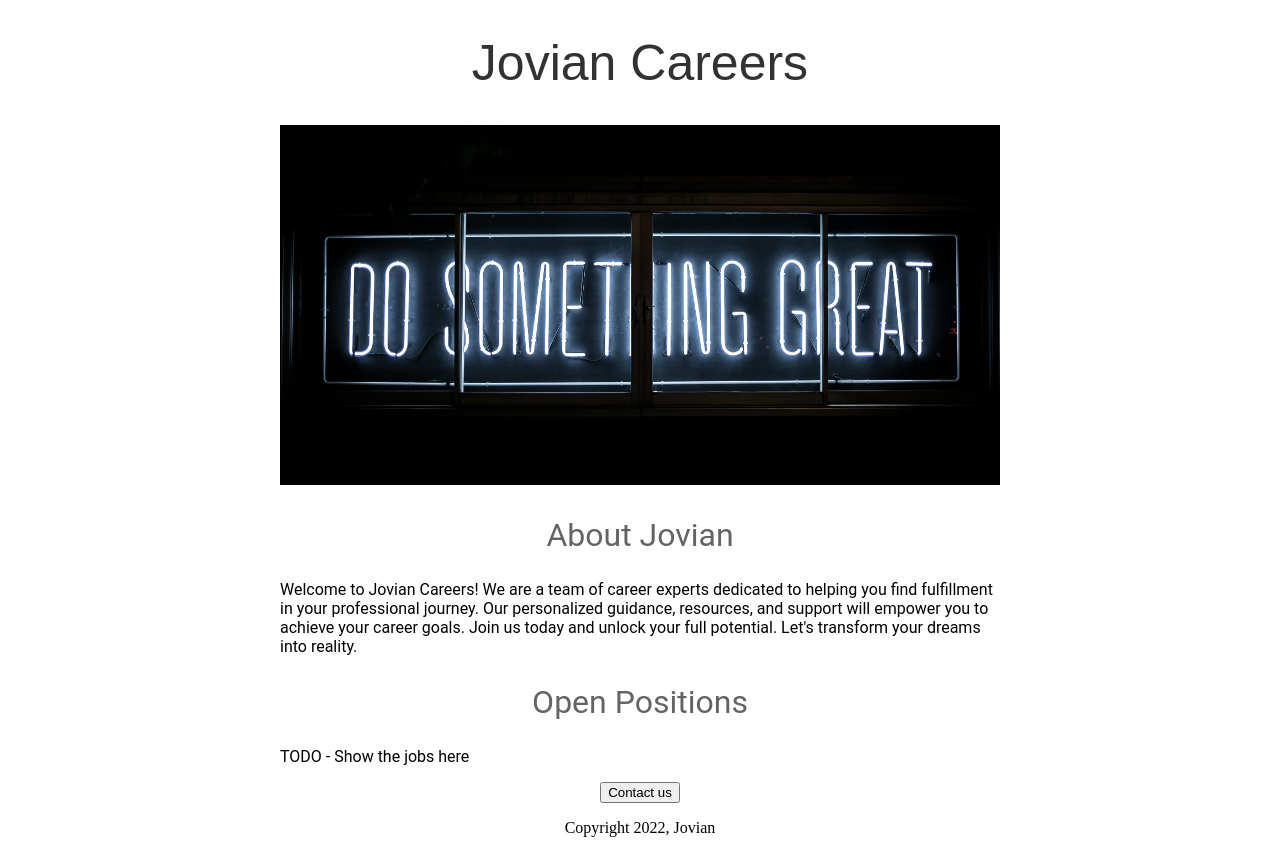
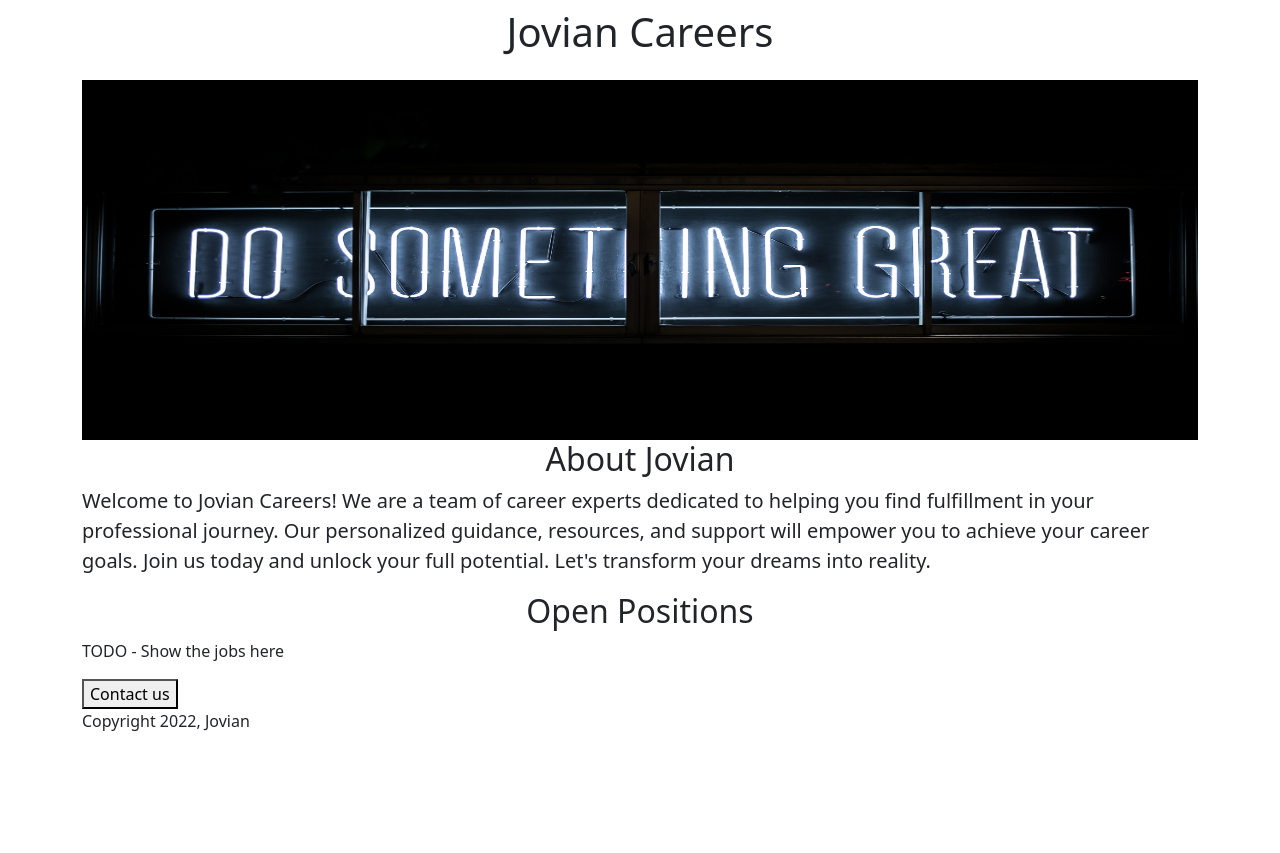
Before and after one commit to P-kaizoku/career-website, a Flask app: page / in a window 1280 px wide. After the commit the page ends 731 px from the top, so only its background shows below. Run offline with Flask 3, Linux system fonts and the light colour scheme.

Commit message:
bootstrap included

```diff
--- a/templates/home.html
+++ b/templates/home.html
@@ -2,56 +2,30 @@
 <html>
     <head>
         <title>Jovian Careers</title>
-       <style>
-           h1 {
-               font-size:50px;
-               font-weight:normal;
-               font-family: sans-serif;
-              color: rgb(50,50,50);
-               text-align: center;
+      <meta charset="utf-8">
+    <meta name="viewport" content="width=device-width, initial-scale=1">
+        <link href="https://cdn.jsdelivr.net/npm/bootstrap@5.3.0/dist/css/bootstrap.min.css" rel="stylesheet" integrity="sha384-9ndCyUaIbzAi2FUVXJi0CjmCapSmO7SnpJef0486qhLnuZ2cdeRhO02iuK6FUUVM" crossorigin="anonymous">
+      <style>
+        #banner {
+          height:360px;
+          width: 100%;
+        }
+      </style>
 
-           }
-
-           #banner {
-                width:100%;
-                height:360px;
-              object-fit: cover;
-
-           }
-
-           h2 {
-                font-family: Roboto;
-                font-size: 32px;
-                color: rgb(100,100,100);
-                text-align: center;
-                font-weight: normal;
-
-           }
-
-         .bodytext {
-           font-family:Roboto;
-           color: rbg(80,80,80)
-         }
-
-         #container {
-           max-width:720px;
-          margin: 0 auto;
-         }
-       </style>
     </head>
     <body>
-      <div id="container">
-         <h1>Jovian Careers</h1>
-          <img id="banner" src="http://127.0.0.1:5000/static/banner.jpg">
-          <h2>About Jovian</h2>
-          <p class="bodytext">
+      <div class="container">
+         <h1 class="text-center mt-2 mb-4">Jovian Careers</h1>
+          <img id="banner" class="img-fluid" src="http://127.0.0.1:5000/static/banner.jpg">
+          <h2 class="text-center">About Jovian</h2>
+          <p class="lead">
             Welcome to Jovian Careers! We are a team of career experts dedicated to helping you find fulfillment in your professional journey. Our personalized guidance, resources, and support will empower you to achieve your career goals. Join us today and unlock your full potential. Let's transform your dreams into reality.
           </p>
-          <h2>Open Positions</h2>
-          <p class="bodytext">
+          <h2 class="text-center ">Open Positions</h2>
+          <p>
               TODO - Show the jobs here
           </p>
-        <div style="text-align:center;">
+        <div>
       <button>Contact us</button>
           <p>Copyright 2022, Jovian</p>
         </div>
```
